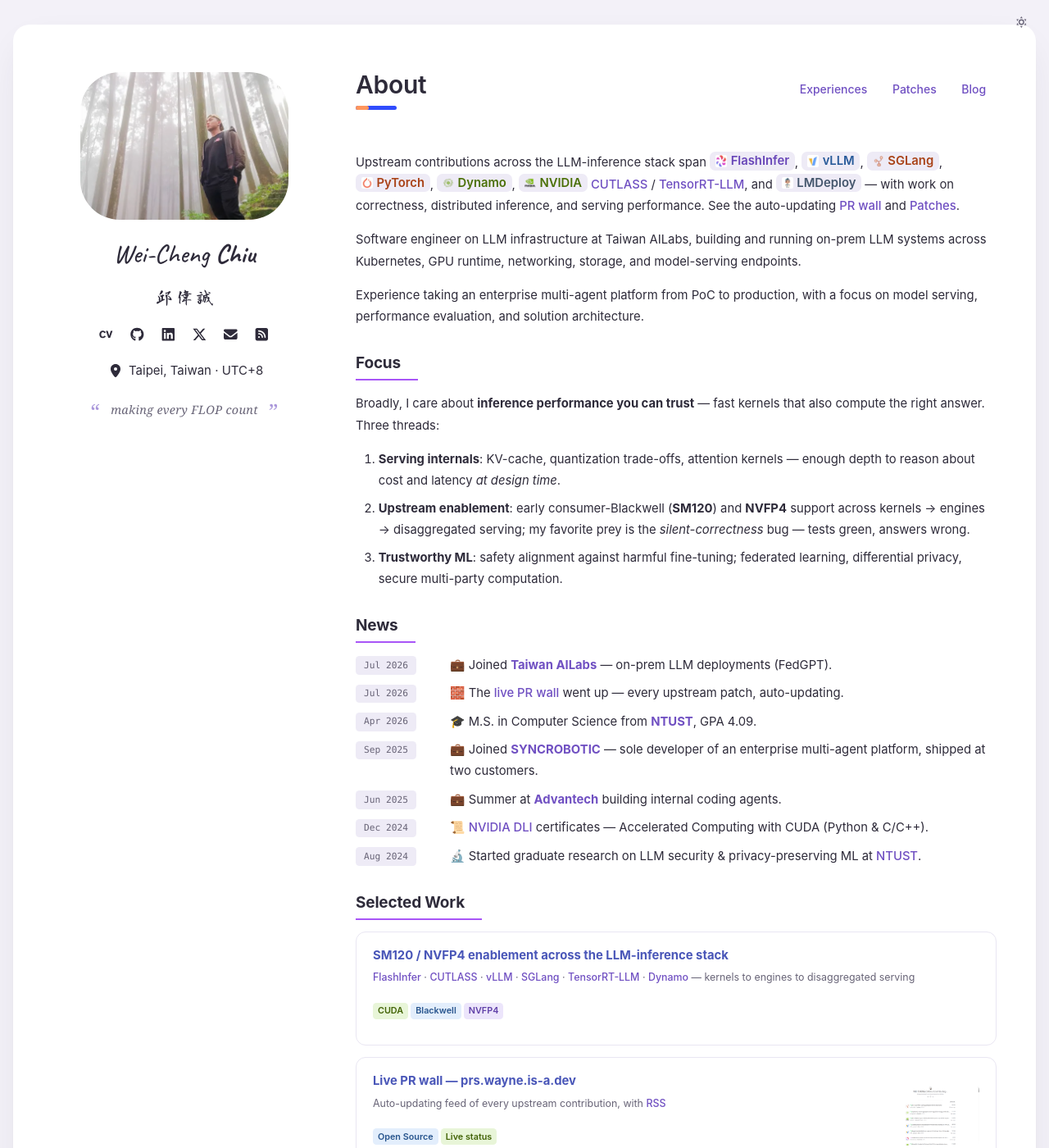
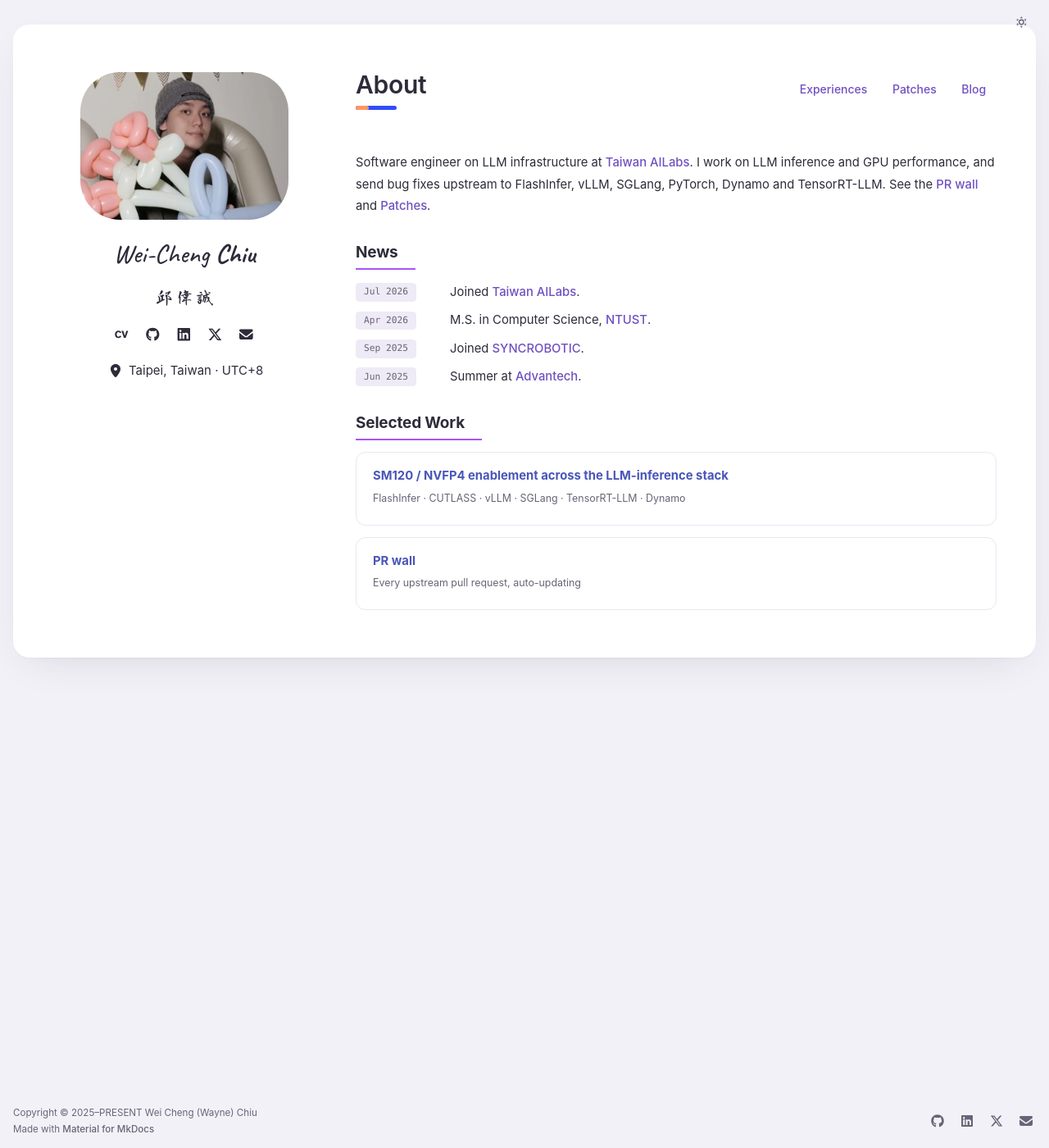
Before and after one commit to waynehacking8/waynehacking8.github.io, an MkDocs documentation site: the page built from docs/index.md, in a window 1280 px wide and 1400 px high. Shown: the whole window at 82% size. Built offline with MkDocs 1.6.1 and Material for MkDocs 9.7.7, drawn with Linux system fonts in a browser that asks for light colours; emoji names are drawn with the system emoji font; some of the changed text lies outside the part shown.

Commit message:
Minimal homepage and CV, new profile photo
Co-Authored-By: Claude Opus 5.5 <noreply@anthropic.com>

```diff
--- a/docs/index.md
+++ b/docs/index.md
@@ -6,59 +6,23 @@ hide:
 
 # About
 
-Upstream contributions across the LLM-inference stack span
-<a href="https://github.com/flashinfer-ai/flashinfer"><span class="chip chip-purple"><img src="assets/logos/flashinfer.png" alt="" width="64" height="64" />FlashInfer</span></a>,
-<a href="https://github.com/vllm-project/vllm"><span class="chip chip-blue"><img src="assets/logos/vllm.png" alt="" width="64" height="64" />vLLM</span></a>,
-<a href="https://github.com/sgl-project/sglang"><span class="chip chip-orange"><img src="assets/logos/sglang.png" alt="" width="64" height="64" />SGLang</span></a>,
-<a href="https://github.com/pytorch/pytorch"><span class="chip chip-orange"><img src="assets/logos/pytorch.png" alt="" width="64" height="64" />PyTorch</span></a>,
-<a href="https://github.com/ai-dynamo/dynamo"><span class="chip chip-green"><img src="assets/logos/dynamo.png" alt="" width="64" height="64" />Dynamo</span></a>,
-<a href="https://github.com/NVIDIA"><span class="chip chip-green"><img src="assets/logos/nvidia.png" alt="" width="64" height="64" />NVIDIA</span></a>
-<a href="https://github.com/NVIDIA/cutlass">CUTLASS</a> / <a href="https://github.com/NVIDIA/TensorRT-LLM">TensorRT-LLM</a>, and
-<a href="https://github.com/InternLM/lmdeploy"><span class="chip chip-navy"><img src="assets/logos/internlm.png" alt="" width="64" height="64" />LMDeploy</span></a> —
-with work on correctness, distributed inference, and serving performance. See the
-auto-updating [PR wall](https://prs.wayne.is-a.dev) and [Patches](patches.md).
-
-Software engineer on LLM infrastructure at Taiwan AILabs, building and running on-prem
-LLM systems across Kubernetes, GPU runtime, networking, storage, and model-serving endpoints.
-
-Experience taking an enterprise multi-agent platform from PoC to production, with a
-focus on model serving, performance evaluation, and solution architecture.
-
-## Focus
-
-Broadly, I care about **inference performance you can trust** — fast kernels that also
-compute the right answer. Three threads:
-
-1. **Serving internals**: KV-cache, quantization trade-offs, attention kernels —
-   enough depth to reason about cost and latency *at design time*.
-2. **Upstream enablement**: early consumer-Blackwell (**SM120**) and **NVFP4** support
-   across kernels → engines → disaggregated serving; my favorite prey is the
-   *silent-correctness* bug — tests green, answers wrong.
-3. **Trustworthy ML**: safety alignment against harmful fine-tuning; federated
-   learning, differential privacy, secure multi-party computation.
+Software engineer on LLM infrastructure at [Taiwan AILabs](https://ailabs.tw/).
+I work on LLM inference and GPU performance, and send bug fixes upstream to
+FlashInfer, vLLM, SGLang, PyTorch, Dynamo and TensorRT-LLM.
+See the [PR wall](https://prs.wayne.is-a.dev) and [Patches](patches.md).
 
 ## News
 
 <div class="pb-news">
 <dl>
   <dt>Jul 2026</dt>
-  <dd>💼 Joined <a href="https://ailabs.tw/"><strong>Taiwan AILabs</strong></a> —
-      on-prem LLM deployments (FedGPT).</dd>
-  <dt>Jul 2026</dt>
-  <dd>🧱 The <a href="https://prs.wayne.is-a.dev">live PR wall</a> went up — every
-      upstream patch, auto-updating.</dd>
+  <dd>Joined <a href="https://ailabs.tw/">Taiwan AILabs</a>.</dd>
   <dt>Apr 2026</dt>
-  <dd>🎓 M.S. in Computer Science from <a href="https://www.ntust.edu.tw/"><strong>NTUST</strong></a>, GPA 4.09.</dd>
+  <dd>M.S. in Computer Science, <a href="https://www.ntust.edu.tw/">NTUST</a>.</dd>
   <dt>Sep 2025</dt>
-  <dd>💼 Joined <a href="https://syncrobotic.ai/"><strong>SYNCROBOTIC</strong></a> — sole developer of an enterprise
-      multi-agent platform, shipped at two customers.</dd>
+  <dd>Joined <a href="https://syncrobotic.ai/">SYNCROBOTIC</a>.</dd>
   <dt>Jun 2025</dt>
-  <dd>💼 Summer at <a href="https://www.advantech.com/en"><strong>Advantech</strong></a> building internal coding agents.</dd>
-  <dt>Dec 2024</dt>
-  <dd>📜 <a href="https://learn.nvidia.com/">NVIDIA DLI</a> certificates — Accelerated Computing with CUDA (Python &amp; C/C++).</dd>
-  <dt>Aug 2024</dt>
-  <dd>🔬 Started graduate research on LLM security &amp; privacy-preserving ML at
-      <a href="https://www.ntust.edu.tw/">NTUST</a>.</dd>
+  <dd>Summer at <a href="https://www.advantech.com/en">Advantech</a>.</dd>
 </dl>
 </div>
 
@@ -67,22 +31,13 @@ compute the right answer. Three threads:
 <div class="pb-pub" markdown>
 <div markdown>
 <p class="pb-pub-title"><a href="patches/">SM120 / NVFP4 enablement across the LLM-inference stack</a></p>
-<p class="pb-pub-meta"><a href="https://github.com/flashinfer-ai/flashinfer">FlashInfer</a> · <a href="https://github.com/NVIDIA/cutlass">CUTLASS</a> · <a href="https://github.com/vllm-project/vllm">vLLM</a> · <a href="https://github.com/sgl-project/sglang">SGLang</a> · <a href="https://github.com/NVIDIA/TensorRT-LLM">TensorRT-LLM</a> · <a href="https://github.com/ai-dynamo/dynamo">Dynamo</a> — kernels to engines to disaggregated serving</p>
-<span class="pb-tag pb-tag-green">CUDA</span><span class="pb-tag pb-tag-blue">Blackwell</span><span class="pb-tag pb-tag-purple">NVFP4</span>
+<p class="pb-pub-meta">FlashInfer · CUTLASS · vLLM · SGLang · TensorRT-LLM · Dynamo</p>
 </div>
 </div>
 
 <div class="pb-pub" markdown>
 <div markdown>
-<p class="pb-pub-title"><a href="https://prs.wayne.is-a.dev">Live PR wall — prs.wayne.is-a.dev</a></p>
-<p class="pb-pub-meta">Auto-updating feed of every upstream contribution, with <a href="https://prs.wayne.is-a.dev/feed.xml">RSS</a></p>
-<span class="pb-tag pb-tag-blue">Open Source</span><span class="pb-tag pb-tag-green">Live status</span>
+<p class="pb-pub-title"><a href="https://prs.wayne.is-a.dev">PR wall</a></p>
+<p class="pb-pub-meta">Every upstream pull request, auto-updating</p>
 </div>
-<img src="assets/previews/pr-wall-preview.png" alt="PR wall preview" width="1378" height="874" loading="lazy" decoding="async" />
 </div>
-
-## Misc
-
-I'm from Taiwan :flag_tw: and based in Taipei. Away from a profiler you'll find me tending an
-over-engineered Obsidian vault. The views on this site are my own and do not represent
-those of my employer or affiliated institutions.
--- a/docs/stylesheets/extra.css
+++ b/docs/stylesheets/extra.css
@@ -379,10 +379,8 @@ body.pb-is-navigating .pb-nav-tabs { opacity: 0.72; }
   width: 79%;
   height: 180px;
   object-fit: cover;
-  /* the 1536x2730 source is far taller than this 1.39 box, so cover shows only
-     the middle ~40% of its height; 50% lands that slice on head-to-thigh
-     (the subject runs 41%-85% down the frame) instead of empty canopy */
-  object-position: center 50%;
+  /* square source; keep the face (upper third) in frame */
+  object-position: center 8%;
   border-radius: 48px;
   display: block;
   margin: 0.4rem auto 0;
--- a/overrides/main.html
+++ b/overrides/main.html
@@ -166,7 +166,7 @@
 </button>
 <div class="pb-grid">
 <section class="pb-side{% if page and page.is_homepage %} pb-side--home{% endif %}" aria-label="Profile">
-  <img class="pb-avatar" src="/assets/profile.webp" width="512" height="910"
+  <img class="pb-avatar" src="/assets/profile.webp" width="640" height="640"
        alt="Wei-Cheng (Wayne) Chiu" decoding="async" fetchpriority="high" />
   <p class="pb-name">Wei-Cheng <b>Chiu</b></p>
   <p class="pb-cjk">邱偉誠</p>
@@ -183,10 +183,8 @@
     <a href="https://www.linkedin.com/in/wei-cheng-chiu/" aria-label="LinkedIn profile" title="LinkedIn"><span class="twemoji">{% include ".icons/fontawesome/brands/linkedin.svg" %}</span></a>
     <a href="https://x.com/itswaynechiu" aria-label="X profile" title="X"><span class="twemoji">{% include ".icons/fontawesome/brands/x-twitter.svg" %}</span></a>
     <a href="mailto:waynehacking8@gmail.com" aria-label="Send email" title="Email"><span class="twemoji">{% include ".icons/fontawesome/solid/envelope.svg" %}</span></a>
-    <a href="https://prs.wayne.is-a.dev/feed.xml" aria-label="PR feed" title="PR feed"><span class="twemoji">{% include ".icons/fontawesome/solid/square-rss.svg" %}</span></a>
   </p>
   <p class="pb-loc"><span class="twemoji">{% include ".icons/fontawesome/solid/location-dot.svg" %}</span> Taipei, Taiwan · UTC+8</p>
-  <p class="pb-quote">making every FLOP count</p>
   <div class="pb-sidebar-toc-slot">
   {% if is_post and page.toc %}
   {{ render_desktop_article_toc(page.toc) }}
```
Also changed, not shown: docs/assets/profile.jpg, docs/assets/profile.webp, 2 other files.
